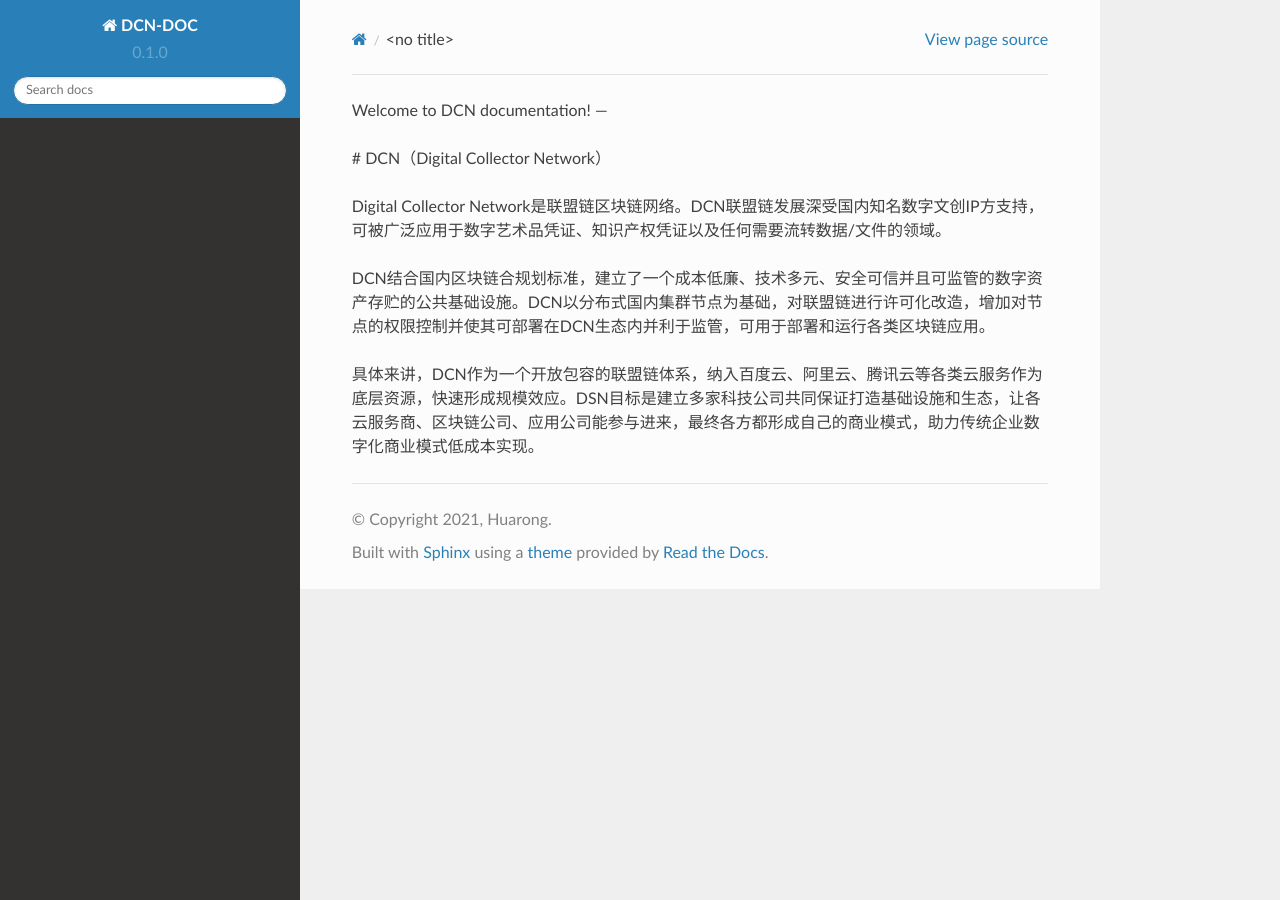
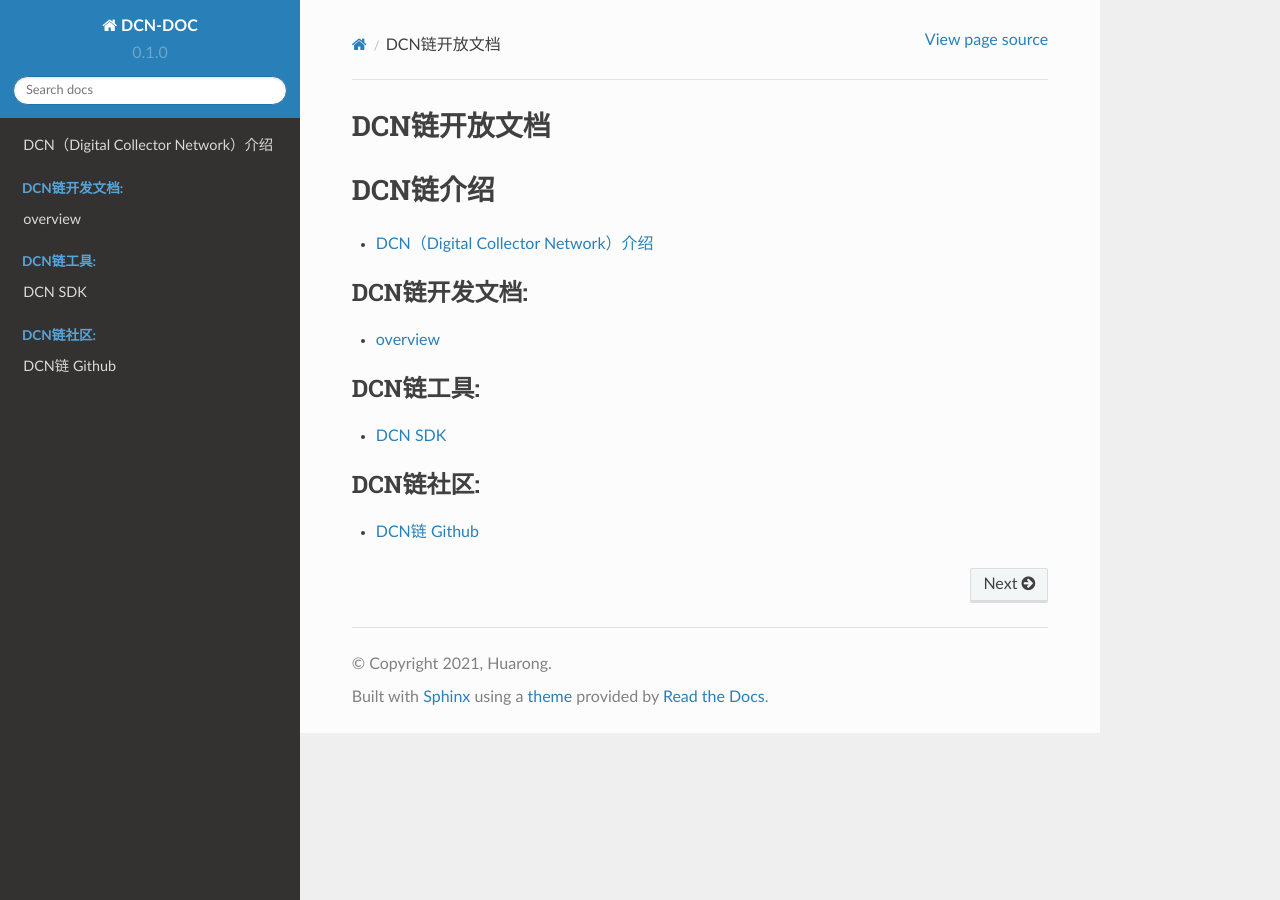
Before and after one commit to huarong8/dcn_doc, a Sphinx documentation site: the page built from docs/source/index.rst, in a window 1280 px wide. Built offline with Sphinx 7.4.7 and the Read the Docs theme 2.0.0, drawn with Linux system fonts in a browser that asks for light colours.

Commit message:
add update

```diff
--- /dev/null
+++ b/docs/source/app/dcn_intro.md
@@ -0,0 +1,33 @@
+# overview
+
+DCN链-数字藏品网络联盟链，是联盟链区块链网络。DCN联盟链发展深受国内知名数字文创IP方支持，可被广泛应用于数字艺术品凭证、知识产权凭证以及任何需要流转数据/文件的领域。
+
+本开发手册针对DCN链开发者, 系统介绍了DCN链应用开发基本概念
+
+## DCN链开发
+
+### 1.1 DCN链智能合约
+
+智能合约指的是部署在区块链上通过交易触发, 自动执行的代码逻辑，开发者能够利用DCN链支持的编程语言，开发一个智能合约.
+
+DCN链现在支持javascript, solidity两种语言的智能合约。
+
+### 1.2 DCN链SDK
+
+DCN链目前提供了Golang语言的SDK [Github链接](https://github.com/xxx), 方便开发者程序与链上交互.
+
+SDK提供功能包括:
+
+* 创建账户
+* 查询交易信息
+* 查询区块信息
+* 部署合约
+* 调用合约
+* 查询合约
+
+### 1.2 DCN链浏览器
+
+DCN链浏览器提供了对账户, 交易, 合约的查询和跟踪等功能, 可以节省开发者的大量时间和精力. 目前测试网的浏览器地址为:
+
+* 主网:   <https://explorer.xxxx.cn>
+* 测试网: <http://test-explorer.xxxx.cn>
--- /dev/null
+++ b/docs/source/app/quick_start.md
@@ -0,0 +1 @@
+# 快速开始
--- /dev/null
+++ b/docs/source/community/dev.md
@@ -0,0 +1 @@
+待开放
--- /dev/null
+++ b/docs/source/dcn_intro.md
@@ -0,0 +1,7 @@
+# DCN（Digital Collector Network）介绍
+
+Digital Collector Network是联盟链区块链网络。DCN联盟链发展深受国内知名数字文创IP方支持，可被广泛应用于数字艺术品凭证、知识产权凭证以及任何需要流转数据/文件的领域。
+
+DCN结合国内区块链合规划标准，建立了一个成本低廉、技术多元、安全可信并且可监管的数字资产存贮的公共基础设施。DCN以分布式国内集群节点为基础，对联盟链进行许可化改造，增加对节点的权限控制并使其可部署在DCN生态内并利于监管，可用于部署和运行各类区块链应用。
+
+具体来讲，DCN作为一个开放包容的联盟链体系，纳入百度云、阿里云、腾讯云等各类云服务作为底层资源，快速形成规模效应。DSN目标是建立多家科技公司共同保证打造基础设施和生态，让各云服务商、区块链公司、应用公司能参与进来，最终各方都形成自己的商业模式，助力传统企业数字化商业模式低成本实现。
--- a/docs/source/index.rst
+++ b/docs/source/index.rst
@@ -1,10 +1,36 @@
-Welcome to DCN documentation!
----
+DCN链开放文档
+===================================
 
-# DCN（Digital Collector Network）
 
-Digital Collector Network是联盟链区块链网络。DCN联盟链发展深受国内知名数字文创IP方支持，可被广泛应用于数字艺术品凭证、知识产权凭证以及任何需要流转数据/文件的领域。
+DCN链介绍
+====================================
 
-DCN结合国内区块链合规划标准，建立了一个成本低廉、技术多元、安全可信并且可监管的数字资产存贮的公共基础设施。DCN以分布式国内集群节点为基础，对联盟链进行许可化改造，增加对节点的权限控制并使其可部署在DCN生态内并利于监管，可用于部署和运行各类区块链应用。
+.. toctree::
+   :maxdepth: 0
 
-具体来讲，DCN作为一个开放包容的联盟链体系，纳入百度云、阿里云、腾讯云等各类云服务作为底层资源，快速形成规模效应。DSN目标是建立多家科技公司共同保证打造基础设施和生态，让各云服务商、区块链公司、应用公司能参与进来，最终各方都形成自己的商业模式，助力传统企业数字化商业模式低成本实现。
+   dcn_intro
+
+.. toctree::
+   :maxdepth: 1
+   :caption:  DCN链开发文档:
+   :glob:
+
+   app/dcn_intro
+
+
+.. toctree::
+   :maxdepth: 0
+   :caption:  DCN链工具:
+   :titlesonly:
+   :glob:
+
+   tools/*
+
+.. toctree::
+   :maxdepth: 0
+   :caption:  DCN链社区:
+   :titlesonly:
+   :glob:
+
+   DCN链 Github <https://github.com/xxxx>
+   community/dev
--- /dev/null
+++ b/docs/source/tools/dcn_sdk.md
@@ -0,0 +1,5 @@
+# DCN SDK
+
+**github地址**  https://github.com/xxxx
+
+## 介绍
```
Also changed, not shown: docs/source/api.rst (deleted, +0 -7 lines), docs/source/usage.rst (deleted, +0 -33 lines).
